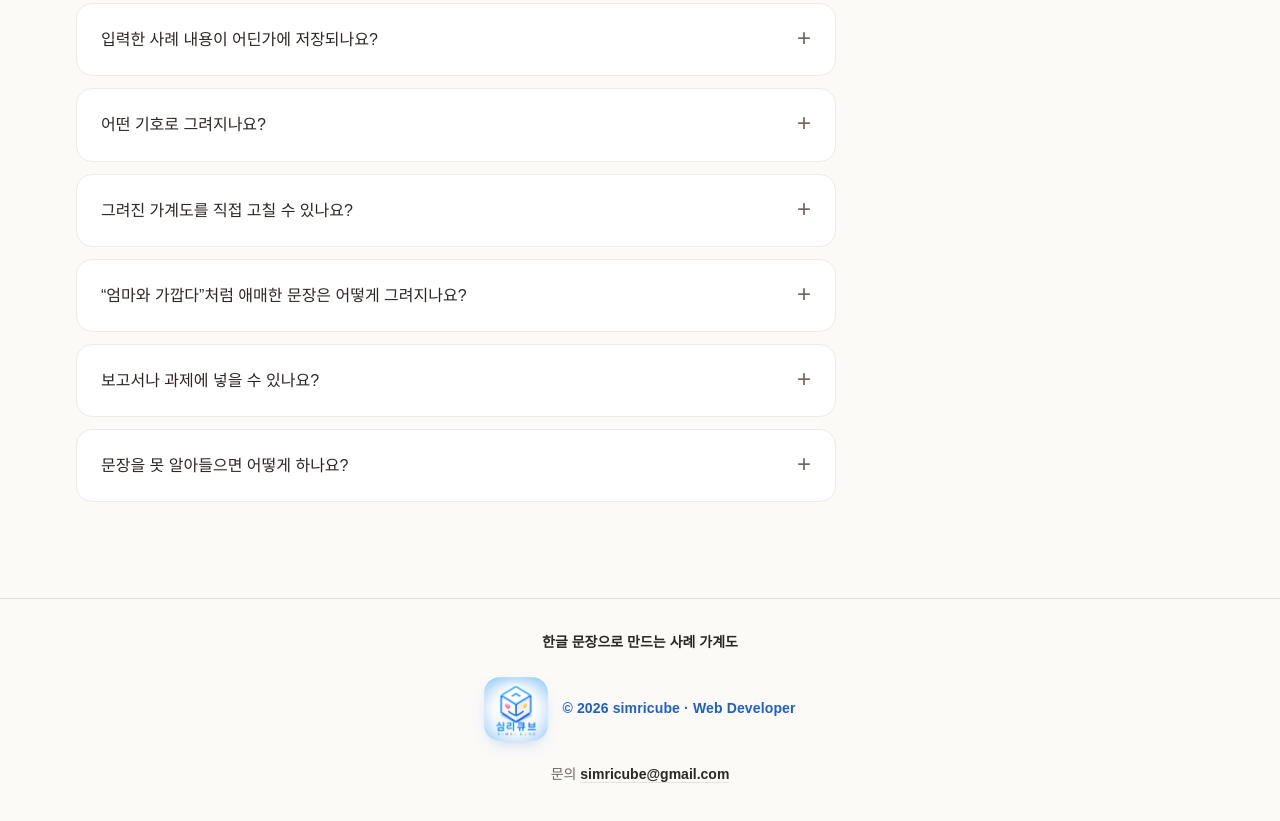
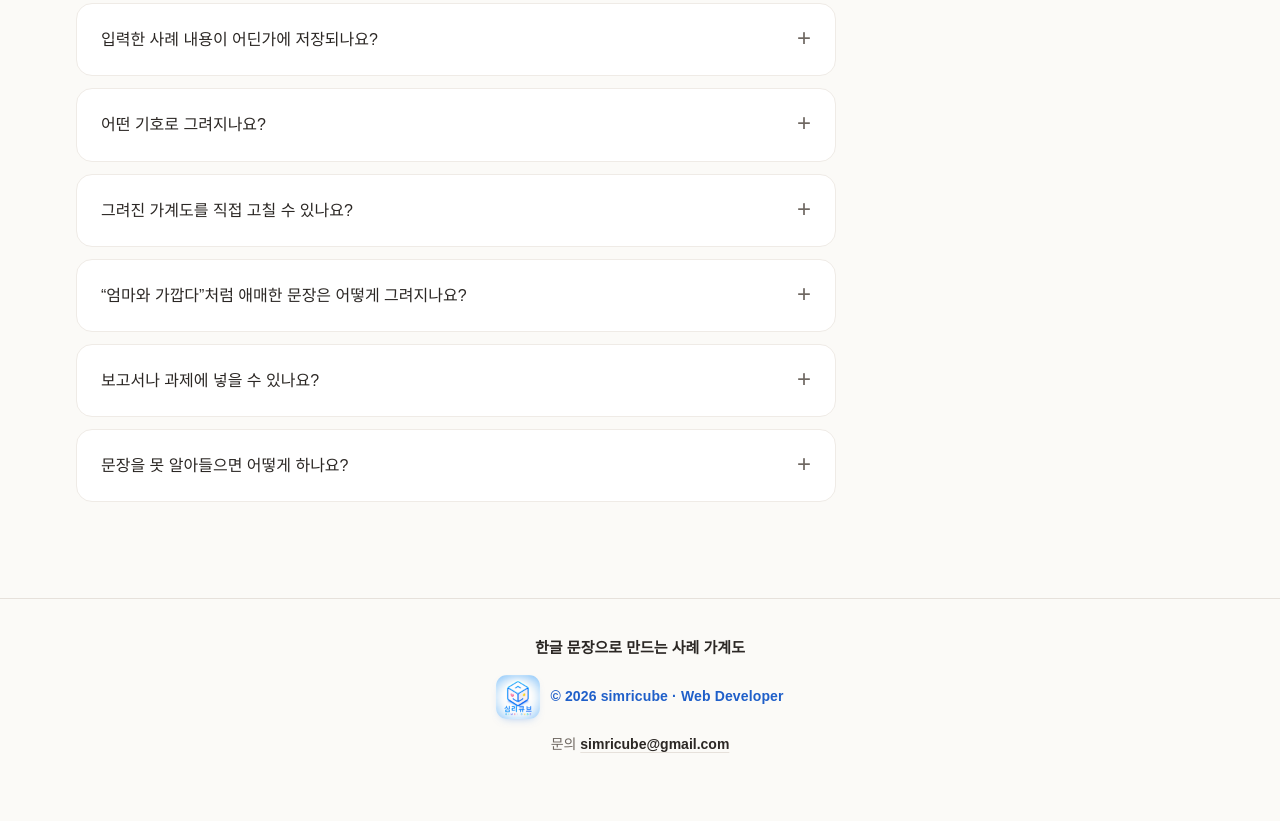
Before and after one commit to mylog-j/case-genogram, a plain HTML site: page index.html in a window 1280 px wide. Shown: the part 5682-6503 px from the top of the page. Drawn offline with Linux system fonts and the light colour scheme; no server answers; a web font is replaced by a local one.

Commit message:
맨 아래: 로고를 44px로 줄이고 이름·제작자·문의를 가운데 한 줄씩 가지런히
Co-Authored-By: Claude Opus 5.5 <noreply@anthropic.com>

```diff
--- a/css/style.css
+++ b/css/style.css
@@ -531,10 +531,11 @@ textarea:focus { outline: none; border-color: var(--lavender-ink); box-shadow: 0
 .faq details[open] summary::after { transform: rotate(45deg); }
 .faq details > div { padding: 0 24px 24px; color: var(--muted); }
 
-.footer { border-top: 1px solid var(--line); padding: 32px var(--gutter) 48px; text-align: center; font-size: 14px; color: var(--muted); }
-.footer-name { color: var(--ink); font-weight: 600; margin-bottom: 4px; }
-.credit { margin-top: 18px; display: inline-flex; flex-direction: row; align-items: center; gap: 14px; }
-.credit img { width: 64px; height: 64px; border-radius: 16px; box-shadow: 0 6px 18px -10px rgba(31, 111, 229, .55); }
+.footer { border-top: 1px solid var(--line); padding: 36px var(--gutter) 44px; display: flex; flex-direction: column; align-items: center; gap: 14px; text-align: center; font-size: 14px; color: var(--muted); }
+.footer > * { margin: 0; }
+.footer-name { color: var(--ink); font-weight: 600; font-size: 15px; }
+.credit { display: flex; align-items: center; justify-content: center; gap: 10px; }
+.credit img { width: 44px; height: 44px; border-radius: 11px; box-shadow: 0 4px 10px -6px rgba(31, 111, 229, .5); }
 .credit-text { color: #1F5FC9; font-size: 14px; font-weight: 600; letter-spacing: .01em; }
 
 /* 좁은 화면 */
@@ -640,8 +641,9 @@ textarea:focus { outline: none; border-color: var(--lavender-ink); box-shadow: 0
   .cmp::before, .bento::before, .rules::before, .workbench::before { width: 200px; height: 180px; filter: blur(40px); }
 }
 @media (max-width: 380px) {
-  .credit { flex-direction: column; gap: 8px; }
-}.contact { margin-top: 14px; font-size: 14px; color: var(--muted); }
+  .credit { gap: 8px; }
+}
+.contact { font-size: 14px; color: var(--muted); }
 .contact a { color: var(--ink); font-weight: 600; text-decoration-color: var(--line); text-underline-offset: 3px; }
 
 /* 내려받은 뒤 한 번만 뜨는 후기 안내 */
```
